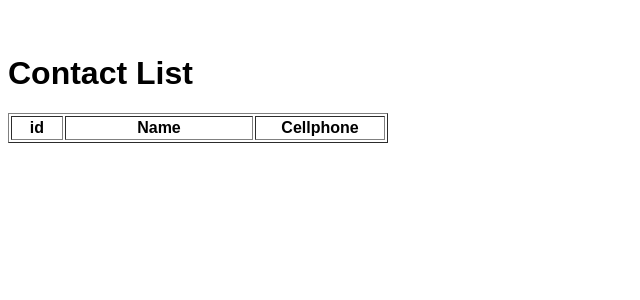
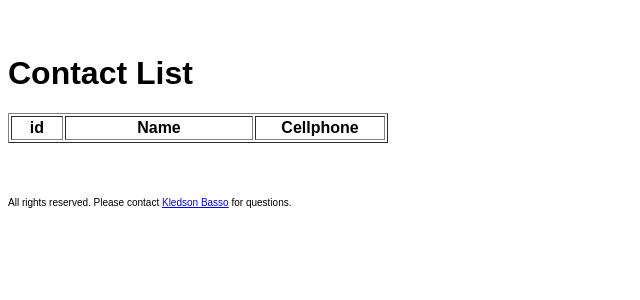
Before and after one commit to kledsonhugo/app-notifier-aws, a PHP site: page / in a window 1280 px wide. Shown: the part 141-441 px from the top of the page, without its empty margins (0-640 px from the left). Run offline with PHP 8.4, Linux system fonts and the light colour scheme; data that the repository does not hold is empty.

Commit message:
Update index.php

```diff
--- a/public/index.php
+++ b/public/index.php
@@ -88,6 +88,9 @@ while($query_data = mysqli_fetch_row($result)) {
 
 ?>
 
+<br><br><br>
+  <font face="Arial" size="1"> All rights reserved. Please contact <a href="mailto:kledsonhugo@gmail.com">Kledson Basso</a> for questions.</font>
+
 </body>
 </html>
 
```
